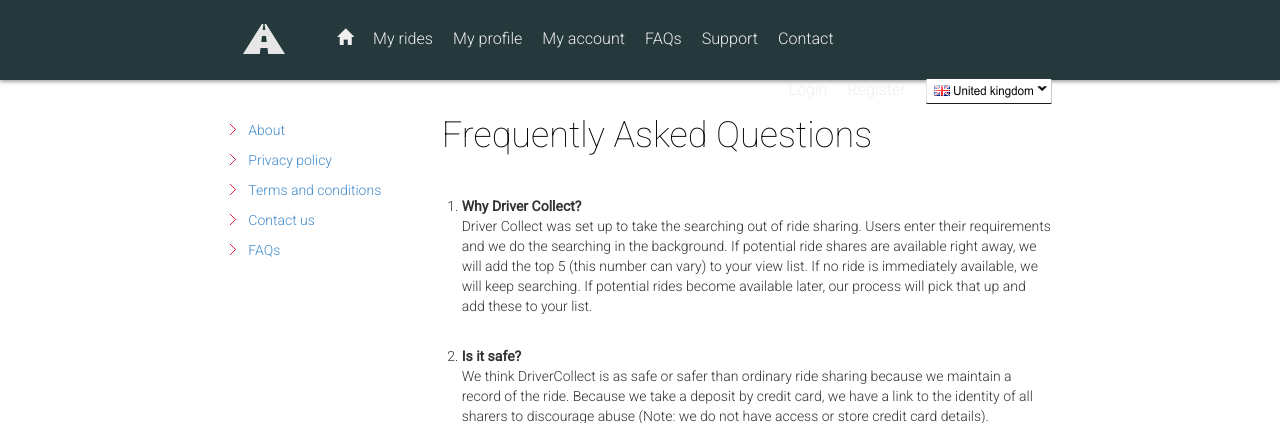
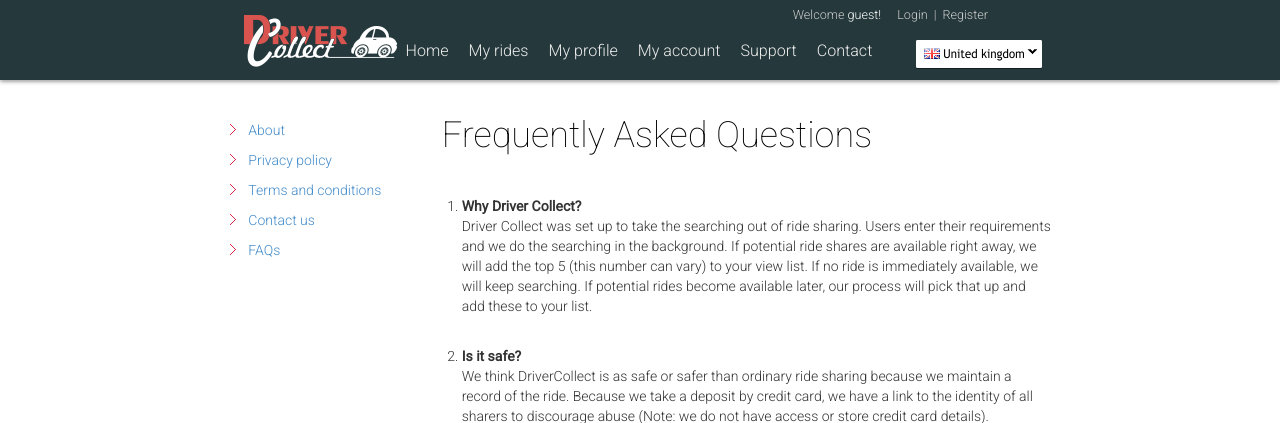
Before and after one commit to artavag/drivercollect_mobile, a PHP site: page /faq.html in a window 1280 px wide. Shown: the top 423 px of the page. Run offline with PHP 8.4, Linux system fonts and the light colour scheme.

Commit message:
old table design

```diff
--- a/css/main.css
+++ b/css/main.css
@@ -186,6 +186,12 @@ body {
 	color: #eeeeee;
 }
 
+.main-nav li a:hover, .main-nav li a:active {
+	text-decoration: none;
+	color: #E37C78;
+	border-bottom: dotted 1px #E37C78;
+}
+
 .main-nav2 {
 	height: 80px;
 	margin-left: -15px;
@@ -233,7 +239,7 @@ body {
 	/*float: left;*/
 	/*clear: both;*/
 	/*display: inline-block;*/
-	padding: 28px 0px 0px 0px;
+	padding: 40px 0px 0px 0px;
 	margin-left: 20px;
 	/*height: 60px;*/
 }
@@ -244,12 +250,66 @@ body {
 	margin-left: 20px;
 }
 
+.mynavbar3 {
+	list-style: none;
+	color: #cccccc;
+	font-family: 'Roboto', sans-serif;
+	font-size: 0.9em;
+	font-style: normal;
+	font-weight: 300;
+	/*float: left;*/
+	/*clear: both;*/
+	/*display: inline-block;*/
+	/*padding: 40px 0px 0px 0px;*/
+	margin-left: 20px;
+	margin-right: 274px;
+	margin-top: -65px;
+	/*clear: both;*/
+	/*height: 60px;*/
+}
+
+.mynavbar3 li {
+	float: left;
+	display: block;
+	padding: 2px 3px;
+}
+
+.mynavbar3 li p{
+	margin-right: 10px;
+	/*margin-left: 20px;*/
+}
+
+.mynavbar3 li span{
+	color: #ffffff;
+	font-weight: 300;
+	/*margin-left: 20px;*/
+}
+
+.mynavbar3 li a, .mynavbar3 li a:visited {
+	text-decoration: none;
+	color: #cccccc;
+}
+
+.mynavbar3 li a:hover, .mynavbar3 li a:active {
+	text-decoration: none;
+	color: #E37C78;
+	border-bottom: dotted 1px #E37C78;
+}
+
 .login-register {
-	padding:  2px 5px 2px 5px;
+	/*color: #000000;*/
+	color: #ffffff;
+	font-weight: 400;
+	/*text-shadow: 0 1px 0 #F7A2A1;*/
+	padding:  3px 8px 3px 8px;
 	background-color: #D9534F;
-	border-radius: 3px;
+	border-radius: 5px;
 	font-size: 14px;
-	border-bottom: solid 1px #B33530;
+	border: solid 1px #F26F6D;
+	/*border-bottom: solid 1px #E76563;*/
+	/*background-image: url('../img/backgroun-btn1.png');*/
+	/*background-repeat: repeat-x;*/
+	/*background-position: 0px 0px;*/
 }
 
 .location-input {
--- a/faq.html
+++ b/faq.html
@@ -41,34 +41,42 @@
 
 					<div class="row">
 						<div class="main-nav clearfix">
+
 							<div class="col-lg-8 col-lg-offset-2">
-								<div class="col-lg-1" style="padding-top: 24px;">
-									<img src="img/logo2.png">
+								<div class="col-lg-2" style="padding-top: 14px;">
+									<img src="img/logo4.png">
 								</div>
 
 								<ul class="mynavbar2 pull-left">
-									<li><a href="index.html" class="glyphicon glyphicon-home"></a></li>
+									<!--<li><a href="index.html" class="glyphicon glyphicon-home"></a></li>-->
+									<li><a href="index.html">Home</a></li>
 									<li><a href="rides.html">My rides</a></li>
 									<li><a href="myprofile.html">My profile</a></li>
 									<li>My account</li>
-									<li><a href="faq.html">FAQs</a></li>
-									<li>Support</li>
+									<!--<li><a href="faq.html">FAQs</a></li>-->
+									<li><a href="faq.html">Support</a></li>
+									<!--<li>Support</li>-->
 									<li><a href="contact.html">Contact</a></li>
 								</ul>
 
-								<ul class="mynavbar2 pull-right">
-									<li>Login</li>
-									<li>Register</li>
-									<li id="polyglotLanguageSwitcher" style="margin-left: 20px">
-										<!--<a id="en" class="current active" href="#" style="text-shadow: none; height: 28px; border-radius: 50px; display: block; overflow: hidden">English<span class="trigger">»</span></a>-->
-										<img src="img/switcher.png"/>
-									</li>
+								<ul class="pull-right" style="padding-top: 40px; padding-right: 10px;">
+									<img src="img/switcher.png"/>
 								</ul>
+							</div>
 
+							<div class="col-lg-6 pull-right">
+								<ul class="mynavbar3 pull-right">
+									<li><p>Welcome <span>guest!</span></p></li>
+									<li><a href="#">Login</a></li>
+									<li>|</li>
+									<!--<li class=" login-register" style="margin-left: 10px">Register</li>-->
+									<li><a href="#">Register</a></li>
+								</ul>
+							</div>
 
-							</div>
 						</div>
 					</div>
+
 				</div>
 			</div>
 
```
Also changed, not shown: contact.html (+22 -13 lines), index.html (+10 -15 lines), mylocations.html (+21 -13 lines), myprofile.html (+22 -13 lines), rides.html (+20 -13 lines), img/backgroun-btn1.png (added), img/logo3.png, img/logo4.png (added), img/switcher.png.
